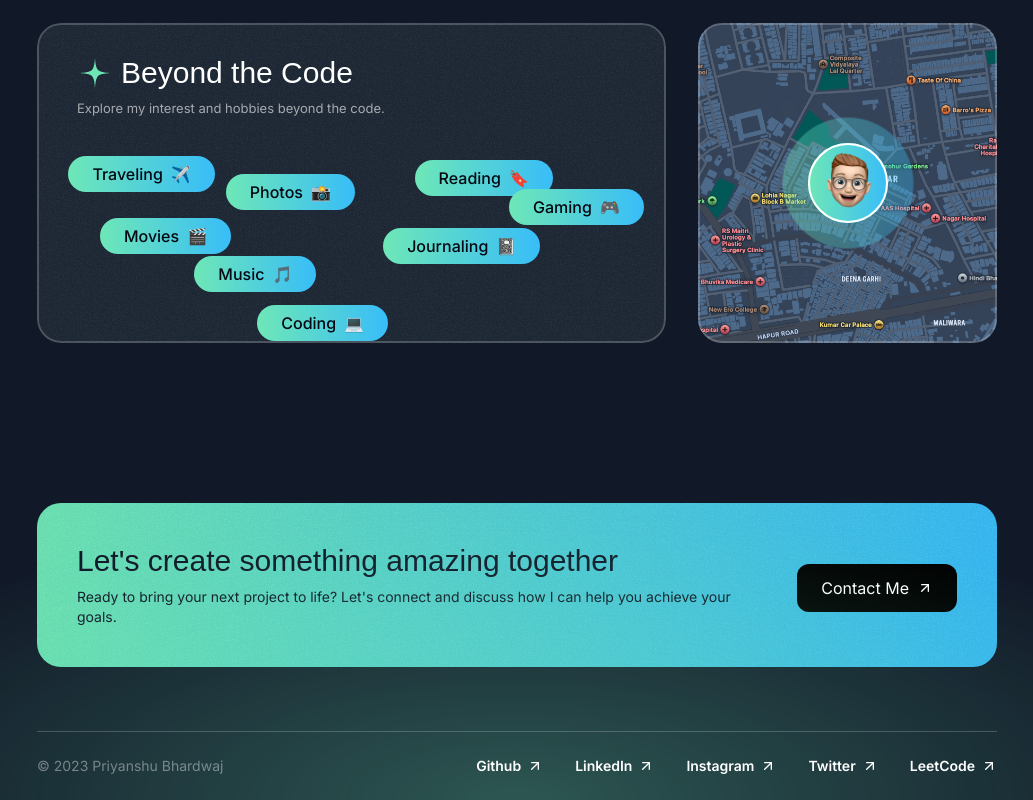
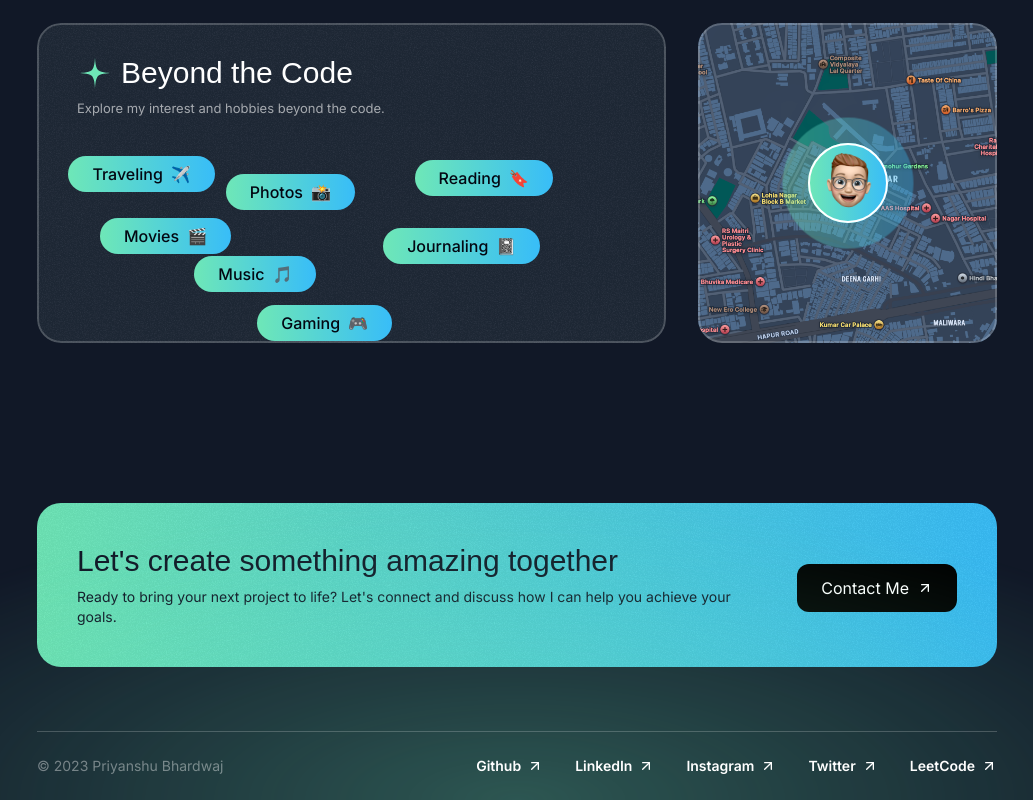
Before and after one commit to priyanshub18/portfolio, a Next.js app: page / in a window 1280 px wide. Shown: the part 3821-4621 px from the top of the page, without its empty margins (123-1156 px from the left). Built offline with nearby package versions, Linux system fonts and the light colour scheme; a web font is replaced by a local one.

Commit message:
final-bug-fixes

```diff
--- a/src/sections/About.tsx
+++ b/src/sections/About.tsx
@@ -72,11 +72,11 @@ const hobbies = [
   { title: 'Traveling', emoji: '✈️', left: '5%', top: '3%' },
   { title: 'Reading', emoji: '🔖', left: '60%', top: '5%' },
   { title: 'Photos', emoji: '📸', left: '30%', top: '12%' },
-  { title: 'Gaming', emoji: '🎮', left: '75%', top: '20%' },
+  { title: 'Gaming', emoji: '🎮', left: '35%', top: '80%' },
   { title: 'Movies', emoji: '🎬', left: '10%', top: '35%' },
   { title: 'Journaling', emoji: '📓', left: '55%', top: '40%' },
   { title: 'Music', emoji: '🎵', left: '25%', top: '55%' },
-  { title: 'Coding', emoji: '💻', left: '35%', top: '80%' },
+  // { title: 'Coding', emoji: '💻', left: '35%', top: '80%' },
 ];
 export const AboutSection = () => {
   return (
```
